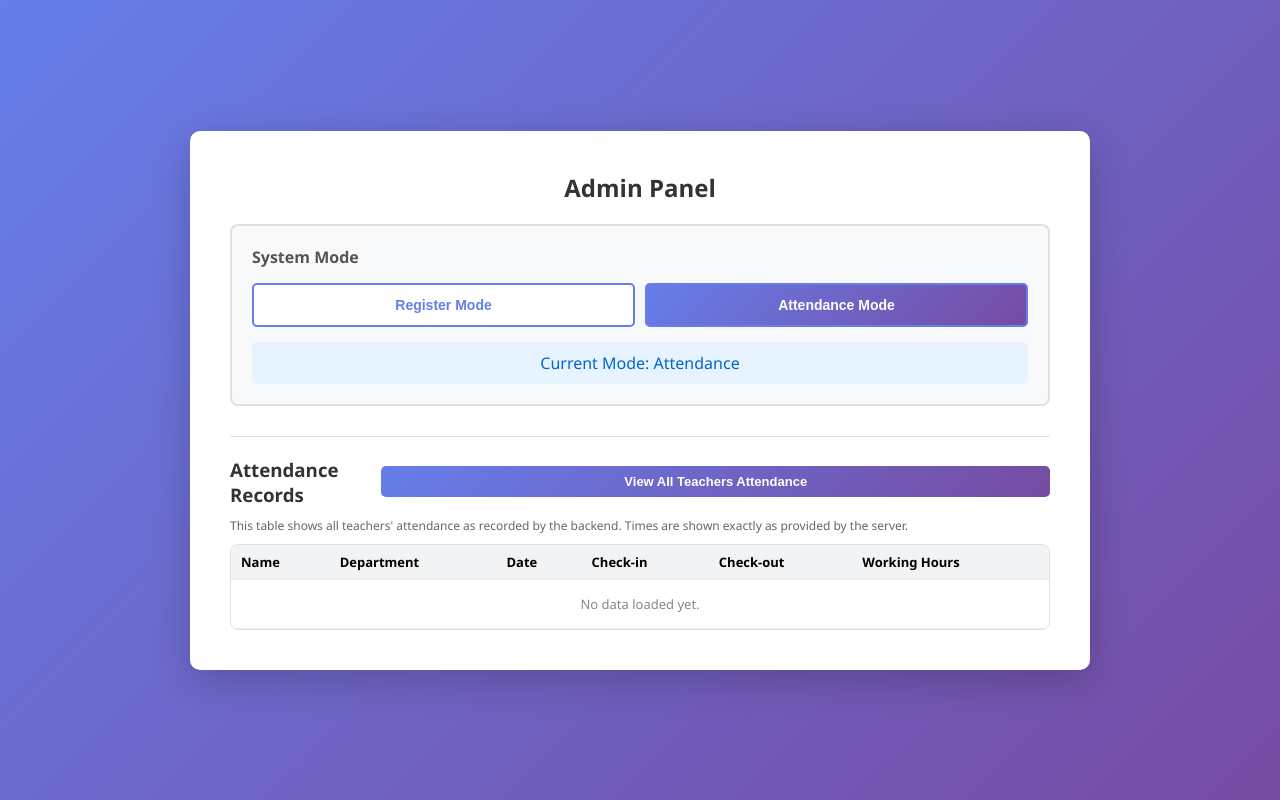
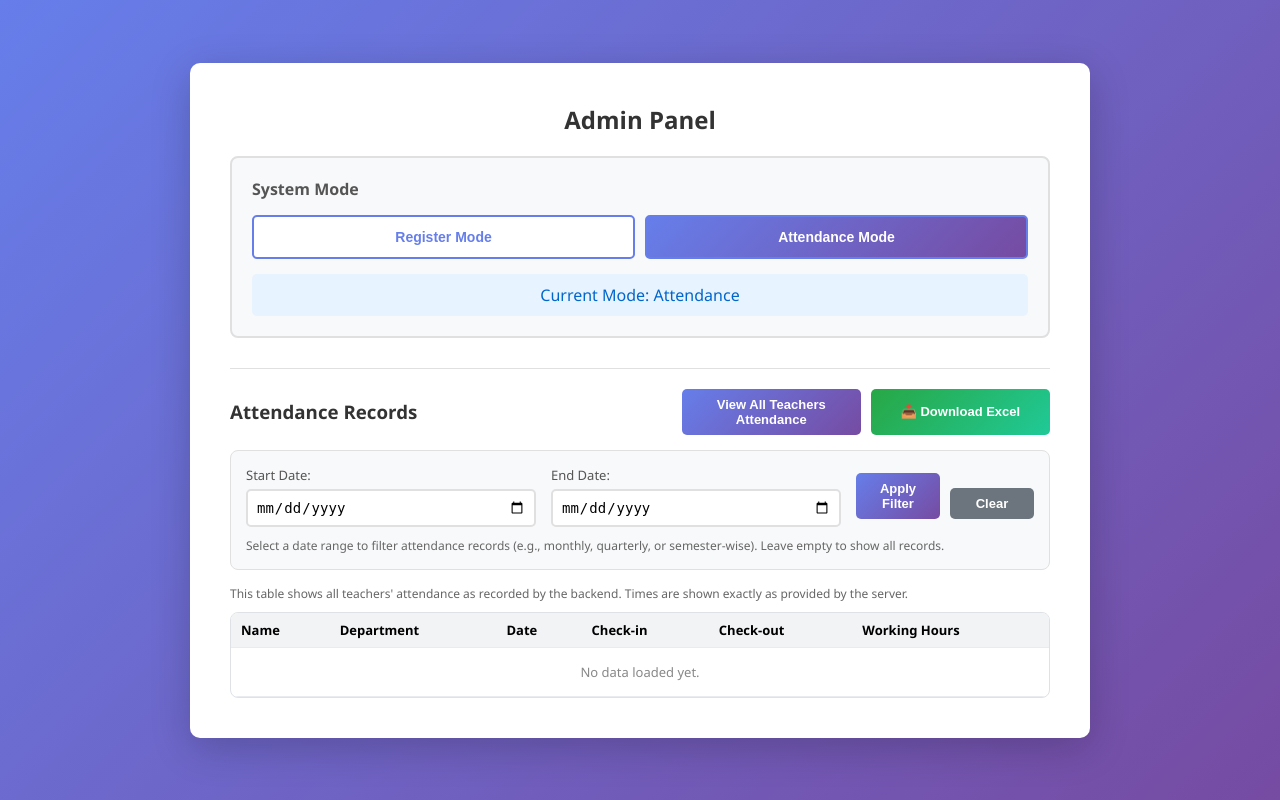
Before and after one commit to ItsArupSaha/attendance_system, a Flask app: page / in a window 1280 px wide. Run offline with Flask 3, Linux system fonts and the light colour scheme.

Commit message:
date picker added

```diff
--- a/app.py
+++ b/app.py
@@ -3,10 +3,13 @@ Flask backend for Biometric Attendance System (Fingerprint-Only).
 Handles teacher registration and attendance recording via fingerprint authentication.
 Supports mode-based operation: REGISTER MODE and ATTENDANCE MODE.
 """
-from flask import Flask, request, render_template, jsonify
+from flask import Flask, request, render_template, jsonify, make_response, send_file
 from datetime import datetime, timedelta
 import database
 from config import COOLDOWN_MINUTES
+from openpyxl import Workbook
+from openpyxl.styles import Font, Alignment, PatternFill
+from io import BytesIO
 
 app = Flask(__name__)
 
@@ -652,8 +655,16 @@ def get_teachers():
     """
     Get all teachers and their attendance records.
     Used by frontend to display attendance table.
+
+    Query parameters:
+    - start_date: Optional filter start date (YYYY-MM-DD)
+    - end_date: Optional filter end date (YYYY-MM-DD)
     """
     try:
+        # Get date range filters
+        start_date = request.args.get('start_date')
+        end_date = request.args.get('end_date')
+
         teachers = database.get_all_teachers()
         # Flatten attendance into records for easier UI rendering
         records = []
@@ -662,17 +673,26 @@ def get_teachers():
             department = data.get('department')
             attendance = data.get('attendance', {}) or {}
             if not attendance:
-                records.append({
-                    'teacher_id': teacher_id,
-                    'name': name,
-                    'department': department,
-                    'date': None,
-                    'check_in': None,
-                    'check_out': None,
-                    'working_hours': None
-                })
+                # Only include if no date filter is applied
+                if not start_date and not end_date:
+                    records.append({
+                        'teacher_id': teacher_id,
+                        'name': name,
+                        'department': department,
+                        'date': None,
+                        'check_in': None,
+                        'check_out': None,
+                        'working_hours': None
+                    })
             else:
                 for date_str, rec in attendance.items():
+                    # Apply date range filter
+                    if start_date or end_date:
+                        if start_date and date_str < start_date:
+                            continue
+                        if end_date and date_str > end_date:
+                            continue
+
                     records.append({
                         'teacher_id': teacher_id,
                         'name': name,
@@ -686,6 +706,10 @@ def get_teachers():
         return jsonify({
             'status': 'success',
             'records': records,
+            'filters': {
+                'start_date': start_date,
+                'end_date': end_date
+            },
             'server_time': get_server_time()
         }), 200
     except Exception as e:
@@ -693,6 +717,254 @@ def get_teachers():
         return jsonify({
             'status': 'error',
             'message': f'Failed to get teachers: {str(e)}',
+            'server_time': get_server_time()
+        }), 500
+
+
+@app.route('/attendance/download', methods=['GET'])
+def download_attendance_excel():
+    """
+    Download attendance records as Excel file.
+    Returns an Excel file with all attendance records.
+
+    Query parameters:
+    - start_date: Optional filter start date (YYYY-MM-DD)
+    - end_date: Optional filter end date (YYYY-MM-DD)
+    """
+    try:
+        # Get date range filters
+        start_date = request.args.get('start_date')
+        end_date = request.args.get('end_date')
+
+        teachers = database.get_all_teachers()
+
+        # Create a new workbook
+        wb = Workbook()
+        ws = wb.active
+
+        # Set title based on date range
+        if start_date and end_date:
+            ws.title = f"Attendance {start_date} to {end_date}"
+        elif start_date:
+            ws.title = f"Attendance from {start_date}"
+        elif end_date:
+            ws.title = f"Attendance until {end_date}"
+        else:
+            ws.title = "Attendance Records"
+
+        # Headers
+        headers = ['Name', 'Department', 'Date', 'Check-in', 'Check-out', 'Working Hours']
+        ws.append(headers)
+
+        # Style header row
+        header_fill = PatternFill(start_color="4472C4", end_color="4472C4", fill_type="solid")
+        header_font = Font(bold=True, color="FFFFFF")
+        header_alignment = Alignment(horizontal="center", vertical="center")
+
+        for cell in ws[1]:
+            cell.fill = header_fill
+            cell.font = header_font
+            cell.alignment = header_alignment
+
+        # Flatten attendance into records
+        records = []
+        for teacher_id, data in teachers.items():
+            name = data.get('name', '')
+            department = data.get('department', '')
+            attendance = data.get('attendance', {}) or {}
+
+            if not attendance:
+                # Only include if no date filter is applied
+                if not start_date and not end_date:
+                    records.append({
+                        'name': name,
+                        'department': department,
+                        'date': None,
+                        'check_in': None,
+                        'check_out': None,
+                        'working_hours': None
+                    })
+            else:
+                for date_str, rec in attendance.items():
+                    # Apply date range filter
+                    if start_date or end_date:
+                        if start_date and date_str < start_date:
+                            continue
+                        if end_date and date_str > end_date:
+                            continue
+
+                    records.append({
+                        'name': name,
+                        'department': department,
+                        'date': date_str,
+                        'check_in': rec.get('check_in'),
+                        'check_out': rec.get('check_out'),
+                        'working_hours': rec.get('working_hours')
+                    })
+
+        # Sort by date descending (most recent first)
+        records.sort(key=lambda x: x['date'] or '', reverse=True)
+
+        # Add data rows
+        for rec in records:
+            ws.append([
+                rec.get('name', ''),
+                rec.get('department', ''),
+                rec.get('date', ''),
+                rec.get('check_in', ''),
+                rec.get('check_out', ''),
+                rec.get('working_hours', '')
+            ])
+
+        # Auto-adjust column widths
+        column_widths = [20, 15, 12, 12, 12, 20]
+        for i, width in enumerate(column_widths, start=1):
+            ws.column_dimensions[chr(64 + i)].width = width
+
+        # Save to BytesIO
+        output = BytesIO()
+        wb.save(output)
+        output.seek(0)
+
+        # Generate filename with date range
+        if start_date and end_date:
+            filename = f"attendance_{start_date}_to_{end_date}.xlsx"
+        elif start_date:
+            filename = f"attendance_from_{start_date}.xlsx"
+        elif end_date:
+            filename = f"attendance_until_{end_date}.xlsx"
+        else:
+            filename = f"attendance_records_{get_date_string()}.xlsx"
+
+        return send_file(
+            output,
+            mimetype='application/vnd.openxmlformats-officedocument.spreadsheetml.sheet',
+            as_attachment=True,
+            download_name=filename
+        )
+
+    except Exception as e:
+        print(f"Error generating Excel file: {e}")
+        return jsonify({
+            'status': 'error',
+            'message': f'Failed to generate Excel file: {str(e)}',
+            'server_time': get_server_time()
+        }), 500
+
+
+@app.route('/api/attendance', methods=['GET'])
+def api_attendance():
+    """
+    Public API endpoint to get all attendance records.
+    Returns JSON data that can be consumed by external applications.
+
+    Query parameters:
+    - date: Optional filter by single date (YYYY-MM-DD) - for backward compatibility
+    - start_date: Optional filter start date (YYYY-MM-DD)
+    - end_date: Optional filter end date (YYYY-MM-DD)
+    - teacher_id: Optional filter by teacher_id
+    - format: Optional response format ('detailed' or 'summary', default: 'detailed')
+    """
+    try:
+        teachers = database.get_all_teachers()
+
+        # Get query parameters
+        filter_date = request.args.get('date')  # Single date (backward compatibility)
+        start_date = request.args.get('start_date')
+        end_date = request.args.get('end_date')
+        filter_teacher_id = request.args.get('teacher_id')
+        response_format = request.args.get('format', 'detailed')
+
+        # Flatten attendance into records
+        records = []
+        for teacher_id, data in teachers.items():
+            # Apply teacher_id filter if provided
+            if filter_teacher_id and teacher_id != filter_teacher_id:
+                continue
+
+            name = data.get('name', '')
+            department = data.get('department', '')
+            fingerprint_id = data.get('fingerprint_id')
+            attendance = data.get('attendance', {}) or {}
+
+            if not attendance:
+                # Only include if no date filter is applied
+                if not filter_date and not start_date and not end_date:
+                    records.append({
+                        'teacher_id': teacher_id,
+                        'name': name,
+                        'department': department,
+                        'fingerprint_id': fingerprint_id,
+                        'date': None,
+                        'check_in': None,
+                        'check_out': None,
+                        'working_hours': None
+                    })
+            else:
+                for date_str, rec in attendance.items():
+                    # Apply date filters
+                    if filter_date and date_str != filter_date:
+                        continue
+                    if start_date and date_str < start_date:
+                        continue
+                    if end_date and date_str > end_date:
+                        continue
+
+                    record = {
+                        'teacher_id': teacher_id,
+                        'name': name,
+                        'department': department,
+                        'fingerprint_id': fingerprint_id,
+                        'date': date_str,
+                        'check_in': rec.get('check_in'),
+                        'check_out': rec.get('check_out'),
+                        'working_hours': rec.get('working_hours')
+                    }
+                    records.append(record)
+
+        # Sort by date descending (most recent first)
+        records.sort(key=lambda x: (x['date'] or '', x['name'] or ''), reverse=True)
+
+        # Format response based on format parameter
+        if response_format == 'summary':
+            # Return summary statistics
+            total_records = len(records)
+            total_teachers = len(set(r['teacher_id'] for r in records if r['teacher_id']))
+            dates = sorted(set(r['date'] for r in records if r['date']), reverse=True)
+
+            return jsonify({
+                'status': 'success',
+                'summary': {
+                    'total_records': total_records,
+                    'total_teachers': total_teachers,
+                    'date_range': {
+                        'earliest': dates[-1] if dates else None,
+                        'latest': dates[0] if dates else None
+                    }
+                },
+                'records': records,
+                'server_time': get_server_time()
+            }), 200
+        else:
+            # Return detailed records
+            return jsonify({
+                'status': 'success',
+                'count': len(records),
+                'records': records,
+                'filters': {
+                    'date': filter_date,
+                    'start_date': start_date,
+                    'end_date': end_date,
+                    'teacher_id': filter_teacher_id
+                },
+                'server_time': get_server_time()
+            }), 200
+
+    except Exception as e:
+        print(f"Error getting attendance API: {e}")
+        return jsonify({
+            'status': 'error',
+            'message': f'Failed to get attendance records: {str(e)}',
             'server_time': get_server_time()
         }), 500
 
--- a/requirements.txt
+++ b/requirements.txt
@@ -3,3 +3,4 @@ python-dotenv==1.0.1
 firebase-admin==6.5.0
 gunicorn==22.0.0
 requests==2.31.0
+openpyxl==3.1.2
--- a/templates/register.html
+++ b/templates/register.html
@@ -475,8 +475,39 @@
         <div id="attendanceSection" class="attendance-section" style="display: none;">
             <div class="attendance-header">
                 <h3>Attendance Records</h3>
-                <button class="btn btn-primary" type="button" onclick="loadTeachers()">View All Teachers Attendance</button>
+                <div style="display: flex; gap: 10px;">
+                    <button class="btn btn-primary" type="button" onclick="loadTeachers()">View All Teachers Attendance</button>
+                    <button class="btn btn-primary" type="button" onclick="downloadExcel()" style="background: linear-gradient(135deg, #28a745 0%, #20c997 100%);">
+                        📥 Download Excel
+                    </button>
+                </div>
             </div>
+
+            <!-- Date Range Filter -->
+            <div class="date-range-filter" style="background: #f8f9fa; padding: 15px; border-radius: 8px; margin: 15px 0; border: 1px solid #e0e0e0;">
+                <div style="display: flex; align-items: center; gap: 15px; flex-wrap: wrap;">
+                    <div style="flex: 1; min-width: 200px;">
+                        <label for="startDate" style="display: block; margin-bottom: 5px; color: #555; font-weight: 500; font-size: 13px;">Start Date:</label>
+                        <input type="date" id="startDate" style="width: 100%; padding: 8px; border: 2px solid #e0e0e0; border-radius: 5px; font-size: 14px;">
+                    </div>
+                    <div style="flex: 1; min-width: 200px;">
+                        <label for="endDate" style="display: block; margin-bottom: 5px; color: #555; font-weight: 500; font-size: 13px;">End Date:</label>
+                        <input type="date" id="endDate" style="width: 100%; padding: 8px; border: 2px solid #e0e0e0; border-radius: 5px; font-size: 14px;">
+                    </div>
+                    <div style="display: flex; gap: 10px; align-items: flex-end;">
+                        <button class="btn btn-primary" type="button" onclick="applyDateFilter()" style="padding: 8px 16px; font-size: 13px;">
+                            Apply Filter
+                        </button>
+                        <button class="btn" type="button" onclick="clearDateFilter()" style="padding: 8px 16px; font-size: 13px; background: #6c757d; color: white;">
+                            Clear
+                        </button>
+                    </div>
+                </div>
+                <div class="field-info" style="margin-top: 10px; font-size: 12px;">
+                    Select a date range to filter attendance records (e.g., monthly, quarterly, or semester-wise). Leave empty to show all records.
+                </div>
+            </div>
+
             <div class="field-info">
                 This table shows all teachers' attendance as recorded by the backend. Times are shown exactly as provided by the server.
             </div>
@@ -739,12 +770,75 @@
             }
         });
 
+        // Get current date range from inputs
+        function getDateRange() {
+            const startDate = document.getElementById('startDate').value;
+            const endDate = document.getElementById('endDate').value;
+            return { startDate, endDate };
+        }
+
+        // Apply date filter
+        function applyDateFilter() {
+            const { startDate, endDate } = getDateRange();
+
+            // Validate date range
+            if (startDate && endDate && startDate > endDate) {
+                alert('Start date cannot be after end date!');
+                return;
+            }
+
+            loadTeachers();
+        }
+
+        // Clear date filter
+        function clearDateFilter() {
+            document.getElementById('startDate').value = '';
+            document.getElementById('endDate').value = '';
+            loadTeachers();
+        }
+
+        // Download attendance as Excel
+        function downloadExcel() {
+            const { startDate, endDate } = getDateRange();
+            let url = '/attendance/download';
+            const params = [];
+
+            if (startDate) {
+                params.push(`start_date=${encodeURIComponent(startDate)}`);
+            }
+            if (endDate) {
+                params.push(`end_date=${encodeURIComponent(endDate)}`);
+            }
+
+            if (params.length > 0) {
+                url += '?' + params.join('&');
+            }
+
+            window.location.href = url;
+        }
+
         // Load all teachers attendance for the table
         async function loadTeachers() {
             const tbody = document.getElementById('teachersTableBody');
             tbody.innerHTML = '<tr><td colspan="6" class="no-data">Loading...</td></tr>';
+
+            const { startDate, endDate } = getDateRange();
+            let url = '/teachers';
+            const params = [];
+
+            if (startDate) {
+                params.push(`start_date=${encodeURIComponent(startDate)}`);
+            }
+            if (endDate) {
+                params.push(`end_date=${encodeURIComponent(endDate)}`);
+            }
+
+            if (params.length > 0) {
+                url += '?' + params.join('&');
+            }
+
             try {
-                const response = await fetch('/teachers');
+                const response = await fetch(url);
                 const data = await response.json();
                 if (data.status !== 'success') {
                     tbody.innerHTML = '<tr><td colspan="6" class="no-data">Failed to load data</td></tr>';
```
